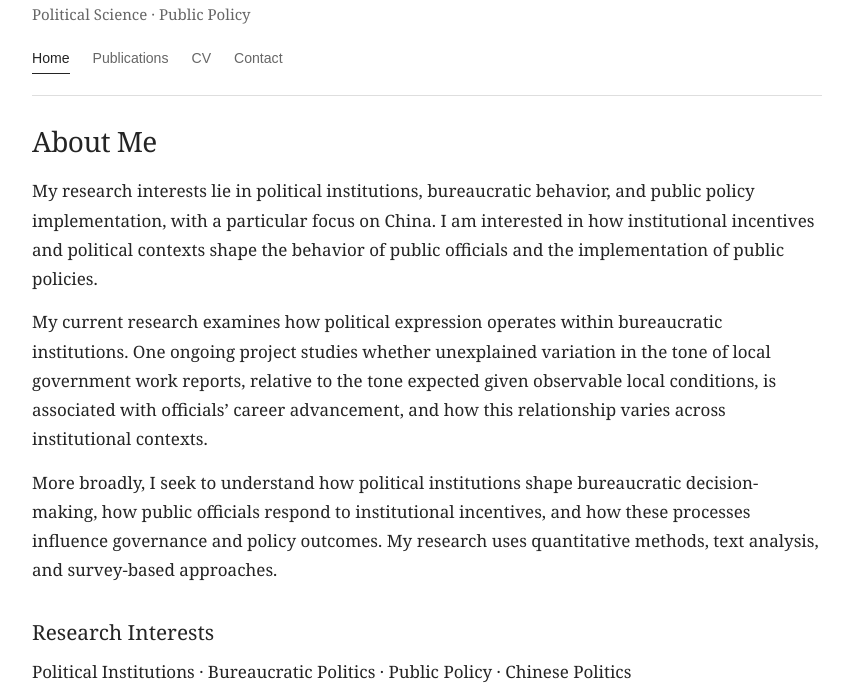
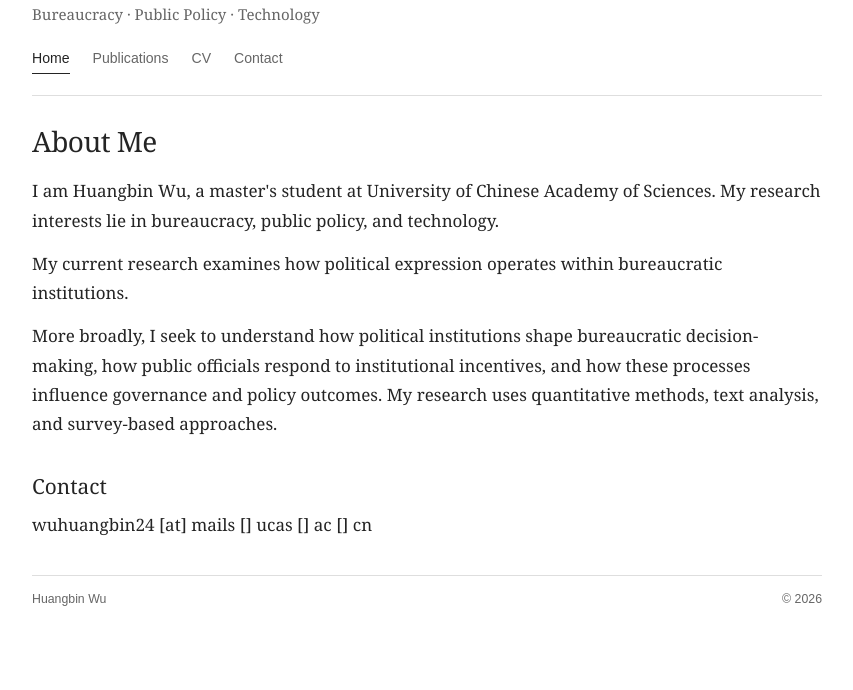
Before and after one commit to wuhuangbin/wuhuangbin.github.io, a plain HTML site: page index.html in a window 1280 px wide. Shown: the part 110-800 px from the top of the page, without its empty margins (213-1066 px from the left). Drawn offline with Linux system fonts and the light colour scheme.

Commit message:
Update index.html

```diff
--- a/index.html
+++ b/index.html
@@ -3,7 +3,7 @@
 <head>
   <meta charset="utf-8">
   <meta name="viewport" content="width=device-width, initial-scale=1">
-  <meta name="description" content="Huangbin Wu's academic website. Research interests include political institutions, bureaucratic behavior, and public policy.">
+  <meta name="description" content="Huangbin Wu's academic website. Research interests include bureaucracy, public policy, and technology.">
   <title>Huangbin Wu | Home</title>
   <link rel="stylesheet" href="assets/style.css">
 </head>
@@ -11,7 +11,7 @@
   <div class="page">
     <header class="site-header">
       <a class="site-name" href="index.html">Huangbin Wu</a>
-      <p class="site-subtitle">Political Science · Public Policy</p>
+      <p class="site-subtitle">Bureaucracy · Public Policy · Technology</p>
       <nav class="site-nav" aria-label="Main navigation">
         <a class="current" href="index.html" aria-current="page">Home</a>
         <a href="publications.html">Publications</a>
@@ -23,21 +23,18 @@
     <main>
       <section class="section" id="about">
         <h1>About Me</h1>
-        <p>My research interests lie in political institutions, bureaucratic behavior, and public policy implementation, with a particular focus on China. I am interested in how institutional incentives and political contexts shape the behavior of public officials and the implementation of public policies.</p>
-        <p>My current research examines how political expression operates within bureaucratic institutions. One ongoing project studies whether unexplained variation in the tone of local government work reports, relative to the tone expected given observable local conditions, is associated with officials’ career advancement, and how this relationship varies across institutional contexts.</p>
+        <p>I am Huangbin Wu, a master's student at University of Chinese Academy of Sciences. My research interests lie in bureaucracy, public policy, and technology.</p>
+        <p>My current research examines how political expression operates within bureaucratic institutions. </p>
         <p>More broadly, I seek to understand how political institutions shape bureaucratic decision-making, how public officials respond to institutional incentives, and how these processes influence governance and policy outcomes. My research uses quantitative methods, text analysis, and survey-based approaches.</p>
       </section>
 
-      <section class="section" id="interests">
-        <h2>Research Interests</h2>
-        <p>Political Institutions · Bureaucratic Politics · Public Policy · Chinese Politics</p>
-      </section>
+
 
       <section class="section" id="contact">
         <h2>Contact</h2>
-        <p>For professional information, please see my <a href="https://github.com/wuhuangbin" target="_blank" rel="noopener noreferrer">GitHub profile</a>.</p>
+        <p>wuhuangbin24 [at] mails [] ucas [] ac [] cn
         <!-- Add your academic email when ready:
-        <p>Email: <a href="mailto:YOUR_EMAIL">YOUR_EMAIL</a></p>
+        <p>Email: <a href="mailto:wuhuangbin24@mails.ucas.ac.cn">wuhuangbin24@mails.ucas.ac.cn</a></p>
         -->
       </section>
     </main>
```
